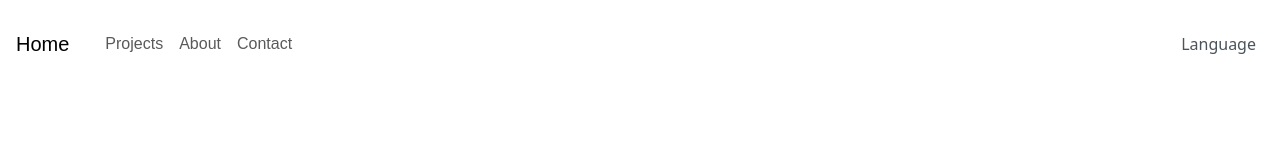
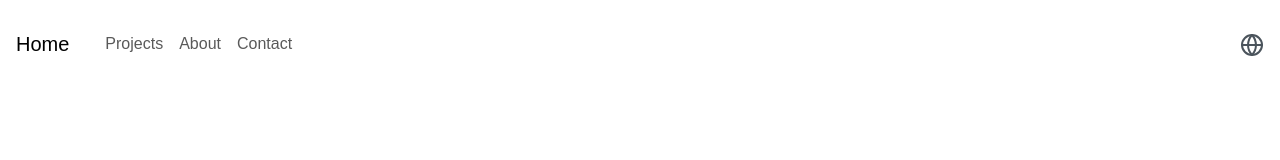
Before and after one commit to owwwwwo03/PersonalWeb, a Vue app: page / in a window 1280 px wide. Shown: the top 160 px of the page. Built offline with nearby package versions, Linux system fonts and the light colour scheme; what vue-loading-overlay would draw is missing.

Commit message:
20231113-調整框架

```diff
--- a/src/views/Header.vue
+++ b/src/views/Header.vue
@@ -9,17 +9,34 @@
       </div>
       <!-- Header links -->
       <HeaderLinks :showModal="showModal" :isOpen="isOpen" />
-      <div class="d-flex p-2">
-        <a> Language</a>
+      <div class="dropdown">
+        <button data-feather="globe" type="button" id="dropdownMenuButton" data-bs-toggle="dropdown"
+          aria-expanded="false">
+        </button>
+        <ul class="dropdown-menu dropdown-menu-end" aria-labelledby="dropdownMenuButton">
+          <li><a class="dropdown-item" href="#">English</a></li>
+          <li><a class="dropdown-item" href="#">繁體中文</a></li>
+          <li><a class="dropdown-item" href="#">日本語</a></li>
+        </ul>
       </div>
     </div>
   </nav>
 </template>
 
 <script lang="ts" setup>
+import feather from 'feather-icons';
 import { useStore } from 'vuex';
+import { onMounted, reactive, onUpdated } from 'vue';
 import HeaderLinks from '../components/header/HeaderLinks.vue';
 const store = useStore();
+
+onMounted(() => {
+  feather.replace();
+});
+onUpdated(() => {
+  feather.replace();
+});
+
 </script>
 
 <style scoped>
```
